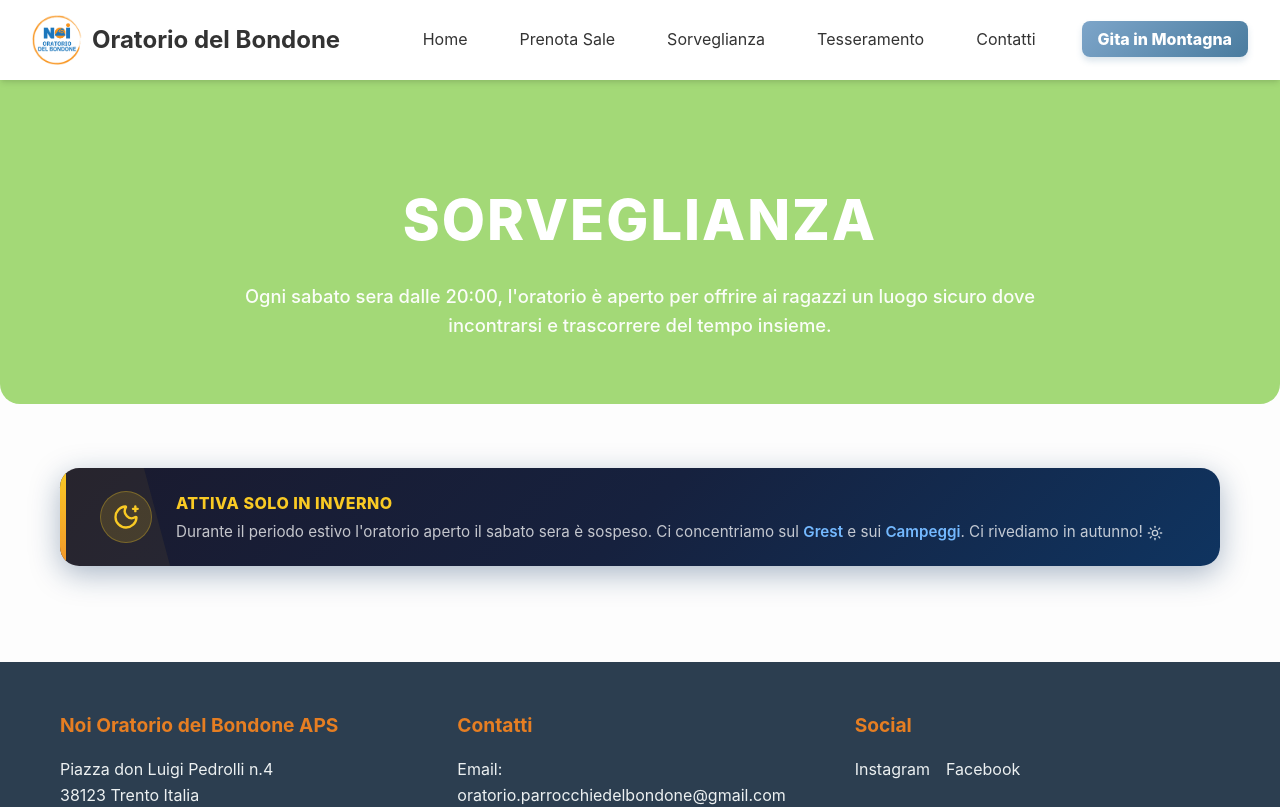
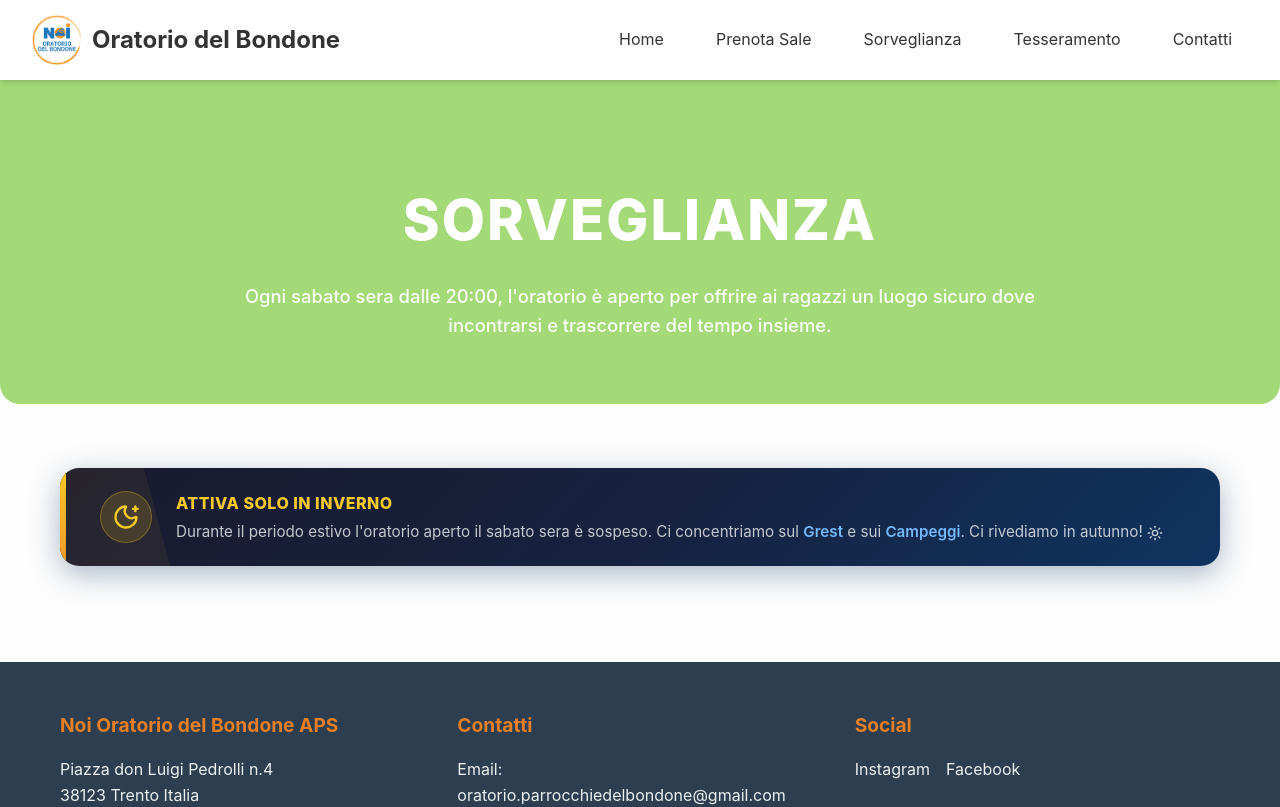
Before and after one commit to Oratorio-Sopramonte/OratorioWebSite, a React (Vite) app: page /sorveglianza in a window 1280 px wide. Shown: the top 807 px of the page. Built offline with nearby package versions, Linux system fonts and the light colour scheme.

Commit message:
removed Gita page

```diff
--- a/src/App.jsx
+++ b/src/App.jsx
@@ -5,7 +5,7 @@ import Booking from './pages/Booking'
 import Surveillance from './pages/Surveillance'
 import Membership from './pages/Membership'
 import Contact from './pages/Contact'
-import Gita from './pages/Gita'
+// import Gita from './pages/Gita'
 
 function App() {
   return (
@@ -17,7 +17,7 @@ function App() {
         <Route path="sorveglianza" element={<Surveillance />} />
         <Route path="tesseramento" element={<Membership />} />
         <Route path="contatti" element={<Contact />} />
-        <Route path="gita-val-di-fumo" element={<Gita />} />
+        {/* <Route path="gita-val-di-fumo" element={<Gita />} /> */}
       </Route>
     </Routes>
   )
--- a/src/components/Navbar.jsx
+++ b/src/components/Navbar.jsx
@@ -34,9 +34,9 @@ const Navbar = () => {
                     <li className="nav-item">
                         <Link to="/contatti" className="nav-links" onClick={() => setIsOpen(false)}>Contatti</Link>
                     </li>
-                    <li className="nav-item">
+                    {/* <li className="nav-item">
                         <Link to="/gita-val-di-fumo" className="nav-links nav-links-gita" onClick={() => setIsOpen(false)}>Gita in Montagna</Link>
-                    </li>
+                    </li> */}
                 </ul>
             </div>
         </nav>
--- a/src/pages/Home.jsx
+++ b/src/pages/Home.jsx
@@ -14,7 +14,7 @@ const Home = () => {
             </section>
 
             {/* Gita Val di Fumo Promo */}
-            <section className="gita-promo-section">
+            {/* <section className="gita-promo-section">
                 <div className="container">
                     <Link to="/gita-val-di-fumo" className="gita-promo-banner">
                         <div className="gita-promo-content">
@@ -27,7 +27,7 @@ const Home = () => {
                         </div>
                     </Link>
                 </div>
-            </section>
+            </section> */}
 
             {/* About / Chi Siamo Section */}
             <section className="about-section">
```
